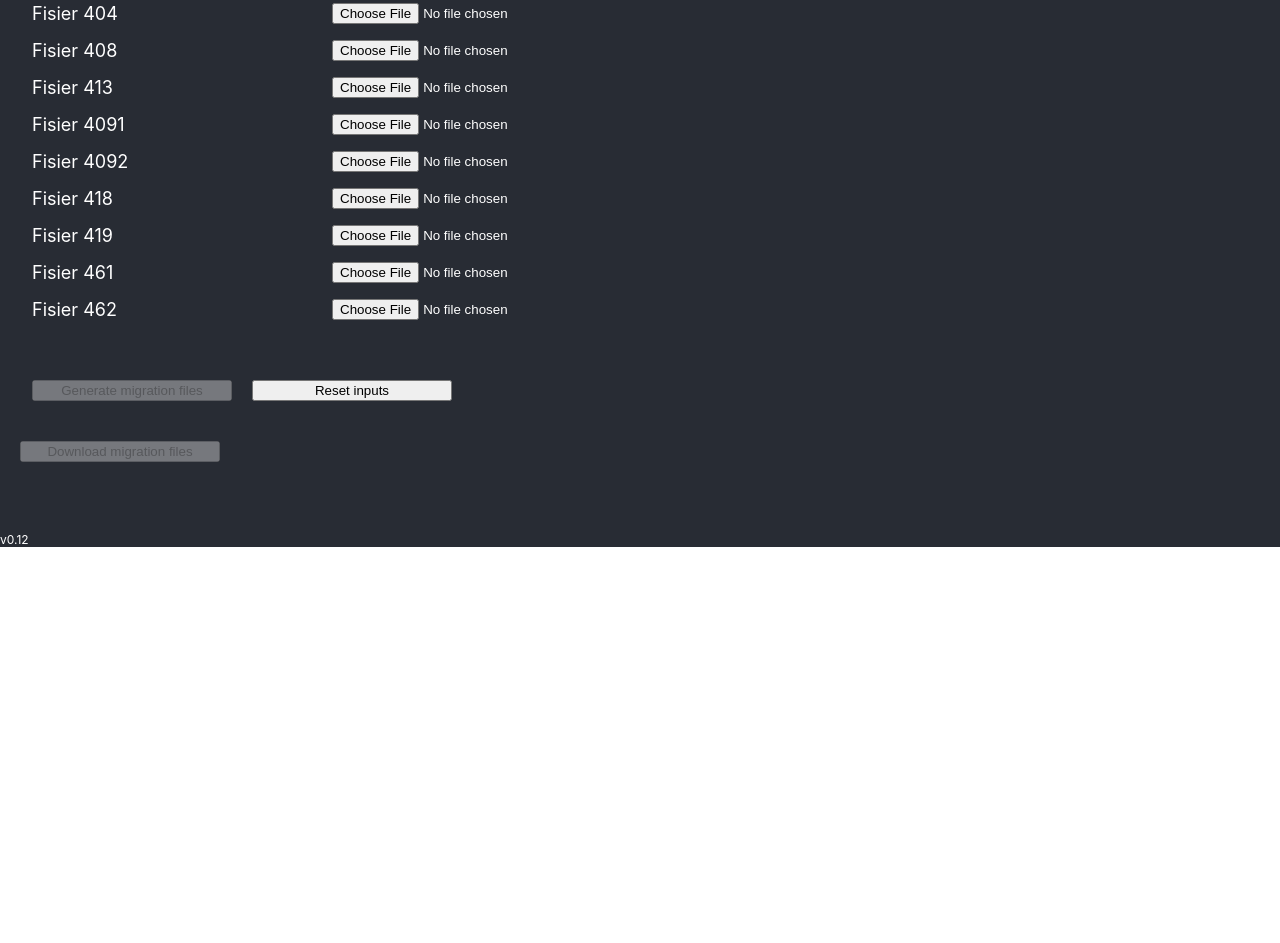
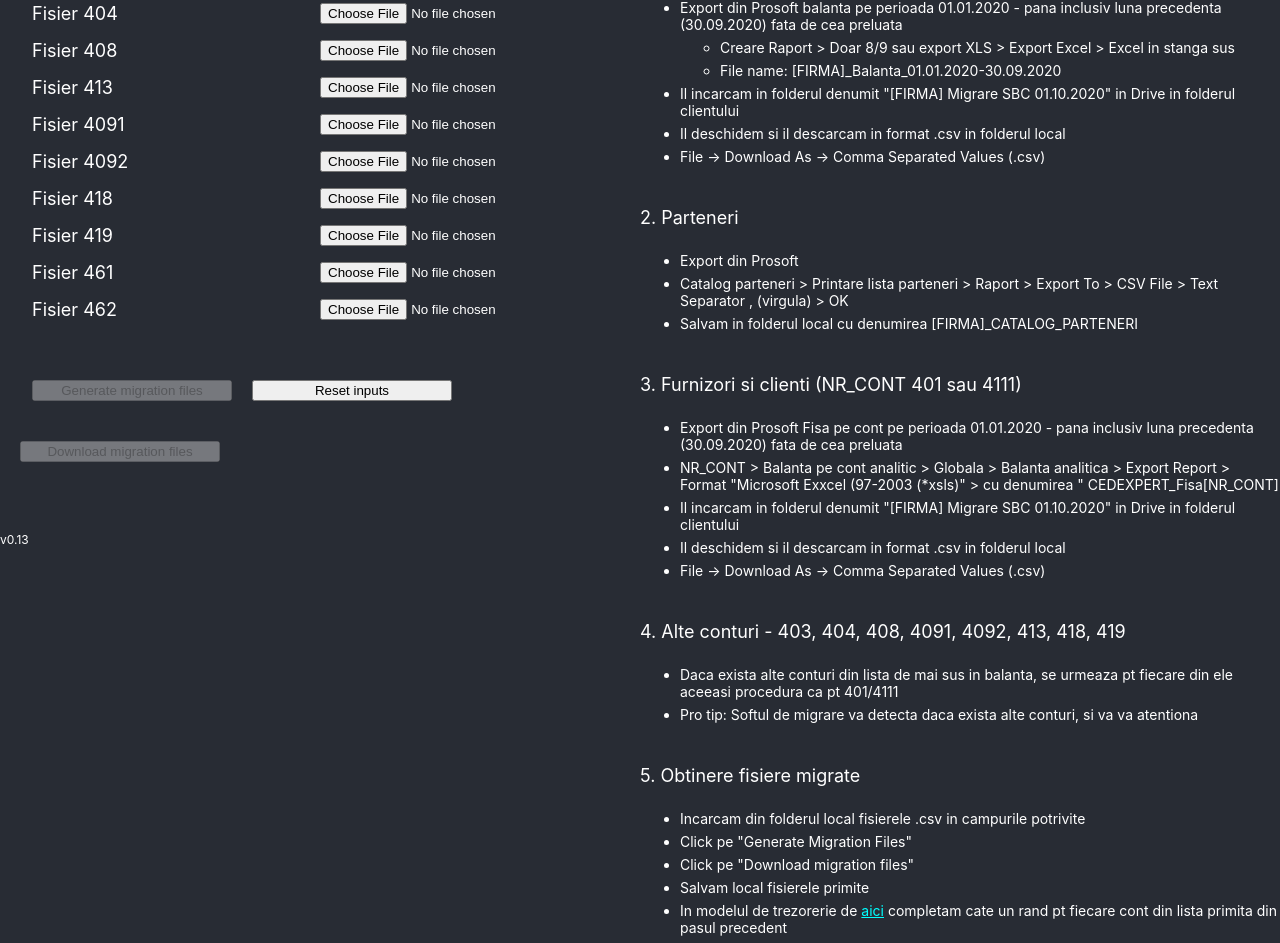
Before and after one commit to CEDEXPERT/smartbill, a React (Create React App) app: page / in a window 1280 px wide. Shown: the part 259-1202 px from the top of the page. Before the commit the page ends 806 px from the top, so only its background shows below. Built offline with nearby package versions, Linux system fonts and the light colour scheme.

Commit message:
add instructions

```diff
--- a/src/App.css
+++ b/src/App.css
@@ -1,10 +1,22 @@
 .App {
     min-height: 100vh;
     background-color: #282c34;
+    color: white;
+    display: flex;
+    font-size: calc(10px + 1vmin);
+    width: 100%;
+}
+
+.left {
     display: flex;
     flex-direction: column;
-    font-size: calc(10px + 1vmin);
-    color: white;
+    width: 50%;
+}
+
+.right {
+    display: flex;
+    flex-direction: column;
+    width: 50%;
 }
 
 .form {
@@ -50,3 +62,18 @@
     width: 200px;
     margin: 20px
 }
+
+.subtitle {
+    margin-bottom: 0;
+    font-size: 18px;
+}
+
+li {
+    font-size: 14px;
+    margin: 6px 0;
+}
+
+.right a {
+    margin-left: 4px;
+    color: aqua;
+}
--- a/src/App.js
+++ b/src/App.js
@@ -4,6 +4,7 @@
 import {cleanAccountFile, cleanBalanta, cleanCatalog} from "./cleaner";
 import {generateBalanta} from "./generator";
 import {ACCOUNT_NUMBERS} from "./constants";
+import Instructions from "./smartbill/Instructions";
 
 const catalogHeader = 'Denumire partener|CIF|401|404|462|4111|461|408|418|403|413|4091|4092|419|Platitor de TVA|TVA la incasare|Tara|Judetul|Reg com|Adresa|Localitate|Banca|Iban|Cod partener|Email|Pers contact|Telefon'
 const balantaHeader = 'Contul|Denumire cont|Solduri initiale an debitoare|Solduri initiale an creditoare|Rulaje totale debitoare|Rulaje totale creditoare|Solduri finale debitoare|Solduri finale creditoare'
@@ -112,14 +113,19 @@
 
   return (
     <div className="App">
+      <div className="left">
       <Form onGenerate={generate} onReset={reset}/>
-
       <div className="outputs">
         <button disabled={catalog === null} onClick={downloadFiles}>Download migration files</button>
         {/*<button disabled={balanta === null} onClick={downloadBalanta}>Download fisier balanta</button>*/}
         {/*<button disabled={trezo === null} onClick={downloadTrezo}>Download fisier Trezo</button>*/}
       </div>
-      <span style={{marginTop: '50px', fontSize: '12px', color: 'white'}}>v0.12</span>
+      <span style={{marginTop: '50px', fontSize: '12px', color: 'white'}}>v0.13</span>
+    </div>
+      <div className="right">
+        <p>Instructiuni</p>
+        <Instructions/>
+      </div>
     </div>
   );
 }
--- /dev/null
+++ b/src/smartbill/Instructions.js
@@ -0,0 +1,71 @@
+const Instructions = () => {
+    return (
+        <>
+            <p className="subtitle">Pregatim local un folder cu numele [FIRMA] Migrare Smarbill</p>
+            <p className="subtitle">Pregatim in drive un folder "[FIRMA] Migrare SBC 01.10.2020" in folderul clientului</p>
+            <p className="subtitle">Scoatem accesul clientului la folderul de mai sus</p>
+            <p className="subtitle">1. Balanta de verificare:</p>
+            <ul>
+                {/*<li>Pregatim local un folder cu numele [FIRMA] Migrare SBC (1)</li>*/}
+                <li>Export din Prosoft balanta pe perioada 01.01.2020 - pana inclusiv luna precedenta (30.09.2020)  fata de cea preluata</li>
+                <ul>
+                    <li>Creare Raport > Doar 8/9 sau export XLS > Export Excel > Excel in stanga sus</li>
+                    <li>File name: [FIRMA]_Balanta_01.01.2020-30.09.2020</li>
+                </ul>
+                <li>Il incarcam in folderul denumit "[FIRMA] Migrare SBC 01.10.2020" in Drive in folderul clientului</li>
+                <li>Il deschidem si il descarcam in format .csv in folderul local</li>
+                <li>File -> Download As -> Comma Separated Values (.csv)</li>
+            </ul>
+            <p className="subtitle">2. Parteneri</p>
+            <ul>
+                <li>Export din Prosoft</li>
+                <li>Catalog parteneri > Printare lista parteneri > Raport > Export To > CSV File > Text Separator , (virgula) > OK</li>
+                <li>Salvam in folderul local cu denumirea [FIRMA]_CATALOG_PARTENERI</li>
+            </ul>
+            <p className="subtitle">3. Furnizori si clienti (NR_CONT 401 sau 4111)</p>
+            <ul>
+                <li>Export din Prosoft Fisa pe cont pe perioada 01.01.2020 - pana inclusiv luna precedenta (30.09.2020)  fata de cea preluata</li>
+                <li>NR_CONT > Balanta pe cont analitic > Globala > Balanta analitica > Export Report > Format "Microsoft Exxcel (97-2003 (*xsls)" > cu denumirea " CEDEXPERT_Fisa[NR_CONT]</li>
+                <li>Il incarcam in folderul denumit "[FIRMA] Migrare SBC 01.10.2020" in Drive in folderul clientului</li>
+                <li>Il deschidem si il descarcam in format .csv in folderul local</li>
+                <li>File -> Download As -> Comma Separated Values (.csv)</li>
+            </ul>
+            <p className="subtitle">4. Alte conturi - 403, 404, 408, 4091, 4092, 413, 418, 419</p>
+            <ul>
+                <li>Daca exista alte conturi din lista de mai sus in balanta, se urmeaza pt fiecare din ele aceeasi procedura ca pt 401/4111</li>
+                <li>Pro tip: Softul de migrare va detecta daca exista alte conturi, si va va atentiona</li>
+            </ul>
+            <p className="subtitle">5. Obtinere fisiere migrate</p>
+            <ul>
+                <li>Incarcam din folderul local fisierele .csv in campurile potrivite </li>
+                <li>Click pe "Generate Migration Files"</li>
+                <li>Click pe "Download migration files"</li>
+                <li>Salvam local fisierele primite</li>
+                <li>In modelul de trezorerie de
+                    <a href="https://docs.google.com/spreadsheets/d/1gLmwB8q2gE_DZnKKk3Le8832-5Fz3av-can0-GwCIz4/edit?usp=sharing" target="_blank">
+                        aici
+                    </a> completam cate un rand pt fiecare cont din lista primita din pasul precedent
+                </li>
+                <li>Se descarca fisierul trezo (format xslx) in folderul local</li>
+            </ul>
+            <p className="subtitle">6. Import in smartbill</p>
+            <ul>
+                <li>Create client prin formularul smartbill (input CUI)</li>
+                <li>Accesam contabilitate pt clientul dorit</li>
+                <li>Configurari -> Importa date initiale -> Importa din excel</li>
+                <li>Se selecteaza luna cu care incepe utilizarea</li>
+                <li>Se incarca fisierele obtinute la pasul 5</li>
+                <li>Pt fiecare fisier se apasa butonul "Incarca si valideaza" </li>
+                <li>Se apasa butonul "Importa datele"</li>
+            </ul>
+            <p className="subtitle">7. Verificare</p>
+            <ul>
+                <li>Se intra in Smartbill la Rapoarte -> Balanta -> Perioada data importului -> Tip balanta Analitica -> Afiseaza</li>
+                <li>Se verifica Totalul General cu balanta importata din ProSoft</li>
+                <li>Se deschide sampania</li>
+            </ul>
+        </>
+    )
+}
+
+export default Instructions
--- a/src/smartbill/LabeledInput.js
+++ b/src/smartbill/LabeledInput.js
@@ -33,7 +33,7 @@
     return (
         <div className="inputContainer">
             <label>{label}</label>
-            <input className="input" id={name} name={name} type={inputType} onChange={onInputChange}/>
+            <input className="input" id={name} name={name} type={inputType} accept=".csv" onChange={onInputChange}/>
             {loading && <Spinner/>}
         </div>
     )
```
